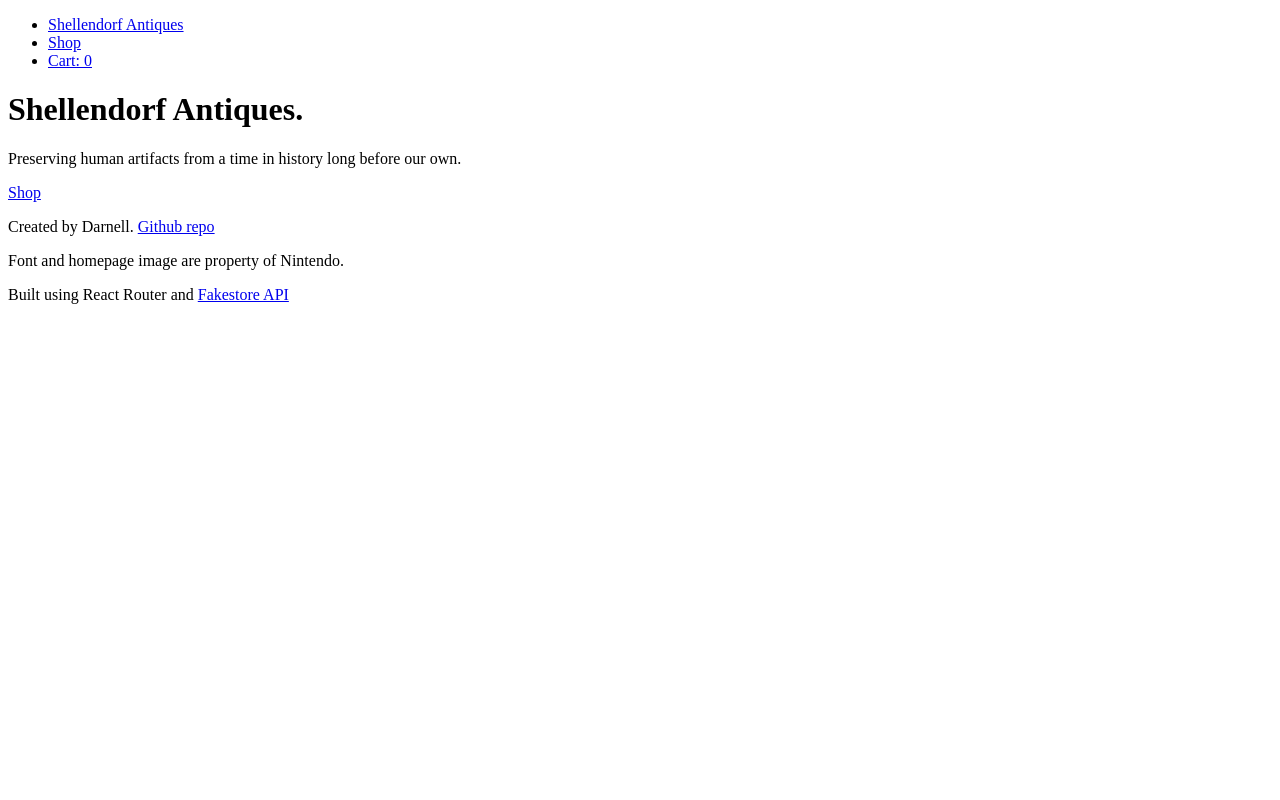
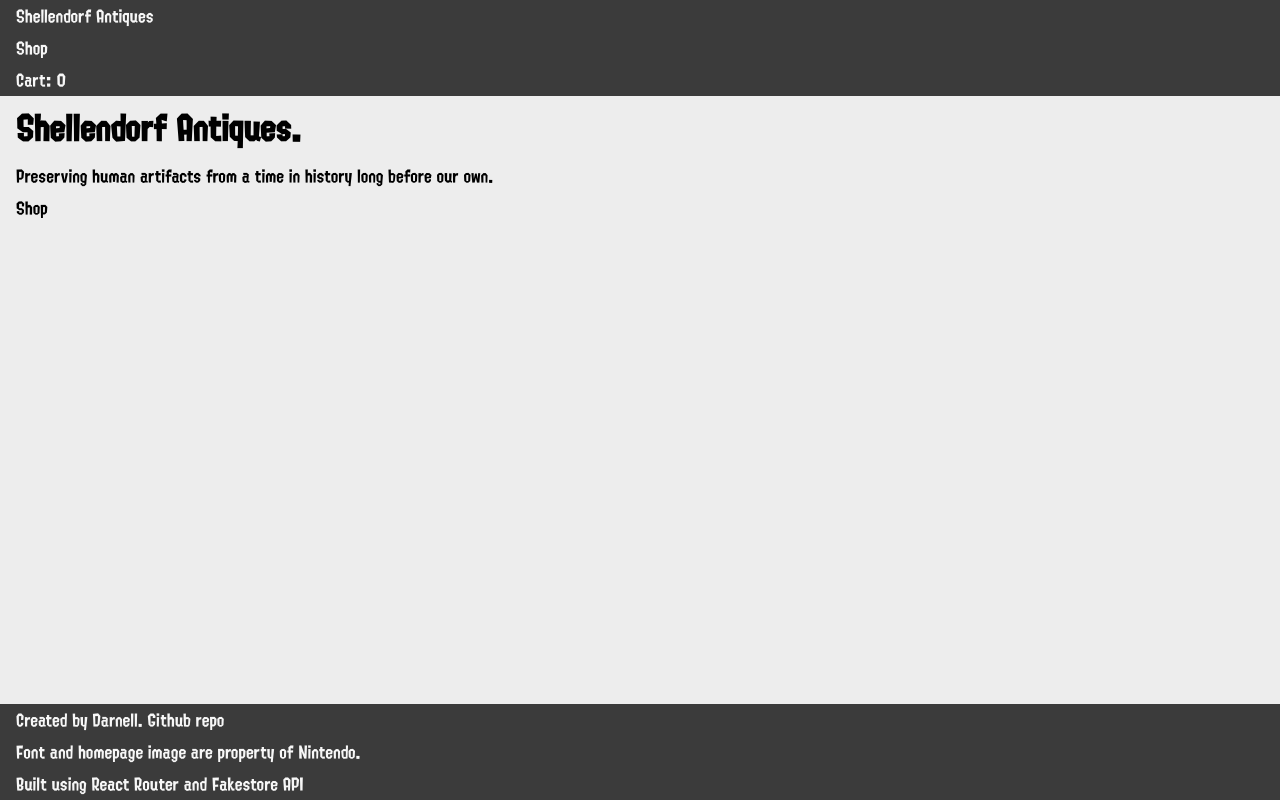
Before and after one commit to DrantDumani/shopping-cart-v2, a React (Vite) app: page / in a window 1280 px wide. Built offline with nearby package versions, Linux system fonts and the light colour scheme.

Commit message:
Create global stylesheet and app module css file

```diff
--- a/src/App.jsx
+++ b/src/App.jsx
@@ -1,6 +1,7 @@
 import { Outlet } from "react-router";
 import Navbar from "./components/Navbar/Navbar";
 import { useState } from "react";
+import styles from "./App.module.css";
 
 function App() {
   const [cart, setCart] = useState([]);
@@ -29,10 +30,13 @@ function App() {
   };
   return (
     <>
-      <header className="header">
+      <div>
+        <header className={styles.headerWrapper}>
           <Navbar amount={itemAmount} />
         </header>
+      </div>
 
+      <div className={styles.mainWrapper}>
         <main className="main">
           <Outlet
             context={{
@@ -43,8 +47,10 @@ function App() {
             }}
           />
         </main>
+      </div>
 
-      <footer className="footer">
+      <div className={styles.footerWrapper}>
+        <footer>
           <p>
             Created by Darnell. <a href="#">Github repo</a>
           </p>
@@ -54,6 +60,7 @@ function App() {
             <a href="https://fakestoreapi.com/">Fakestore API</a>
           </p>
         </footer>
+      </div>
     </>
   );
 }
--- /dev/null
+++ b/src/App.module.css
@@ -0,0 +1,21 @@
+.wrapper {
+  padding-left: 1rem;
+  padding-right: 1rem;
+}
+
+.headerWrapper {
+  composes: wrapper;
+  background-color: #3b3b3b;
+  color: #f7f7f7;
+}
+
+.mainWrapper {
+  composes: wrapper;
+  background-color: #ededed;
+  flex-grow: 1;
+}
+
+.footerWrapper {
+  composes: headerWrapper;
+  margin-top: auto;
+}
--- /dev/null
+++ b/src/index.css
@@ -0,0 +1,31 @@
+@font-face {
+  font-family: "Splatoon";
+  src: url("./assets/fonts/Splatoon2.otf") format("opentype");
+}
+
+*,
+*::before,
+*::after {
+  box-sizing: border-box;
+  padding: 0;
+  margin: 0;
+}
+
+body {
+  font-family: "Splatoon", "Courier New", Courier, monospace;
+}
+
+ul {
+  list-style-type: none;
+}
+
+a {
+  text-decoration: none;
+  color: inherit;
+}
+
+#root {
+  display: flex;
+  flex-direction: column;
+  min-height: 100vh;
+}
--- a/src/main.jsx
+++ b/src/main.jsx
@@ -8,6 +8,7 @@ import Cart from "./pages/Cart/Cart.jsx";
 import ItemDescription, {
   loader as itemLoader,
 } from "./pages/ItemDescription/ItemDescription.jsx";
+import "./index.css";
 
 const router = createBrowserRouter([
   {
```
Also changed, not shown: src/assets/fonts/Splatoon2.otf (added). Lines whose indentation alone changed are shown as unchanged.
